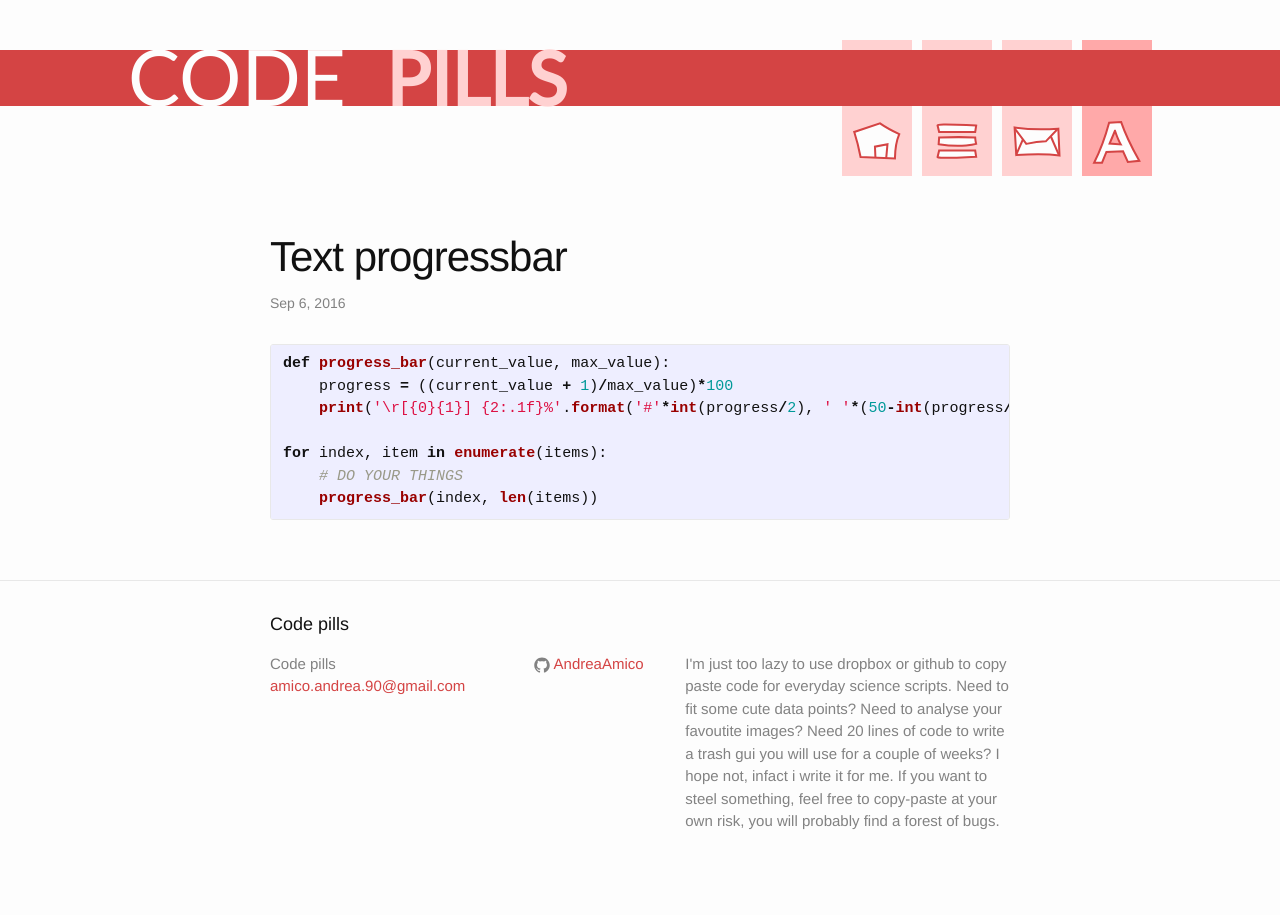
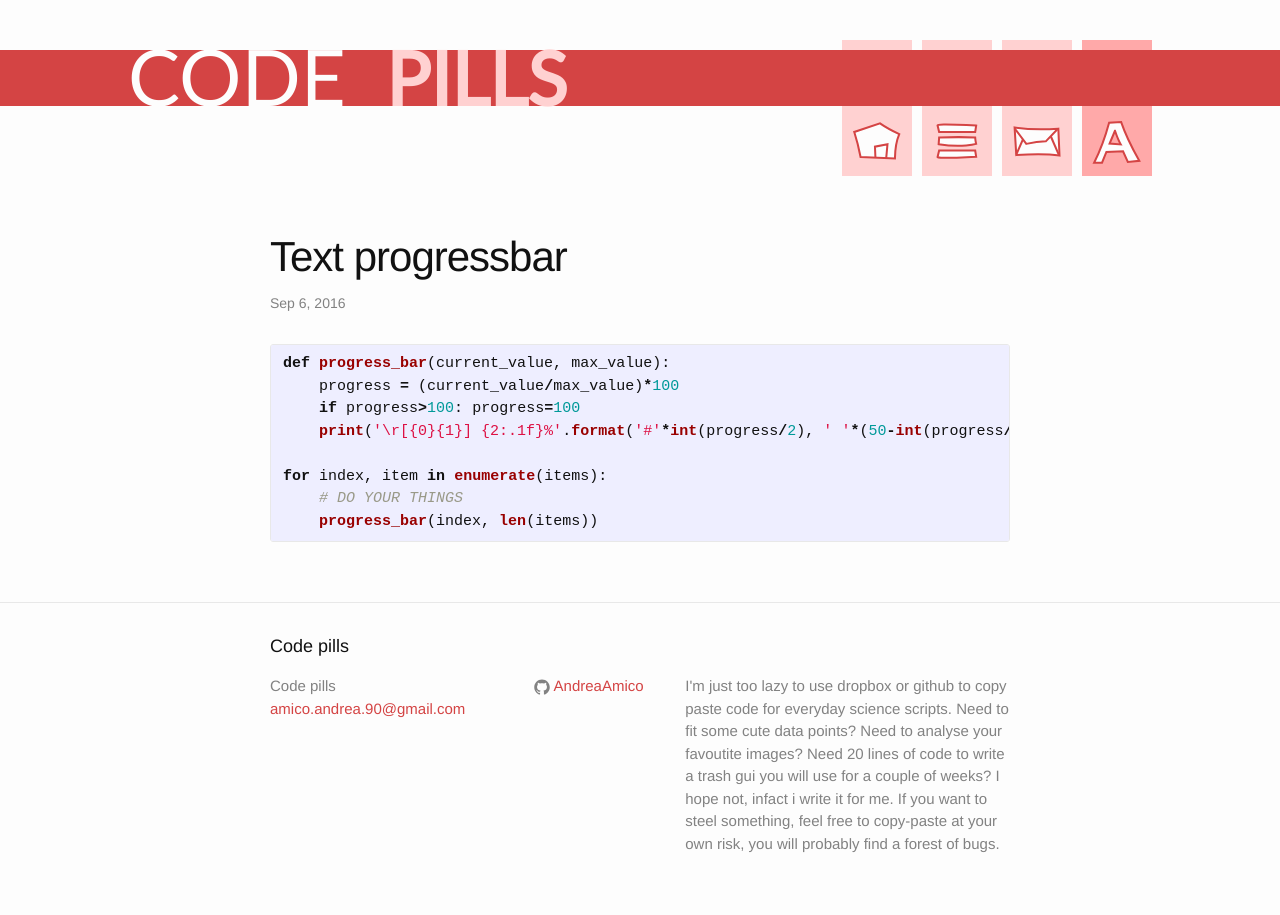
Before and after one commit to AndreaAmico/AndreaAmico.github.io, a Jekyll site: the page built from _posts/2016/2016-09-06-console-progressbar.markdown, in a window 1280 px wide. Built offline with Jekyll 4.4.1, drawn with Linux system fonts in a browser that asks for light colours.

Commit message:
prograssbas does not exceed 100 now

```diff
--- a/_posts/2016/2016-09-06-console-progressbar.markdown
+++ b/_posts/2016/2016-09-06-console-progressbar.markdown
@@ -7,7 +7,8 @@ categories: python
 
 {% highlight python %}
 def progress_bar(current_value, max_value):
-    progress = ((current_value + 1)/max_value)*100
+    progress = (current_value/max_value)*100
+    if progress>100: progress=100
     print('\r[{0}{1}] {2:.1f}%'.format('#'*int(progress/2), ' '*(50-int(progress/2)), progress), end='')
 
 for index, item in enumerate(items):
```
